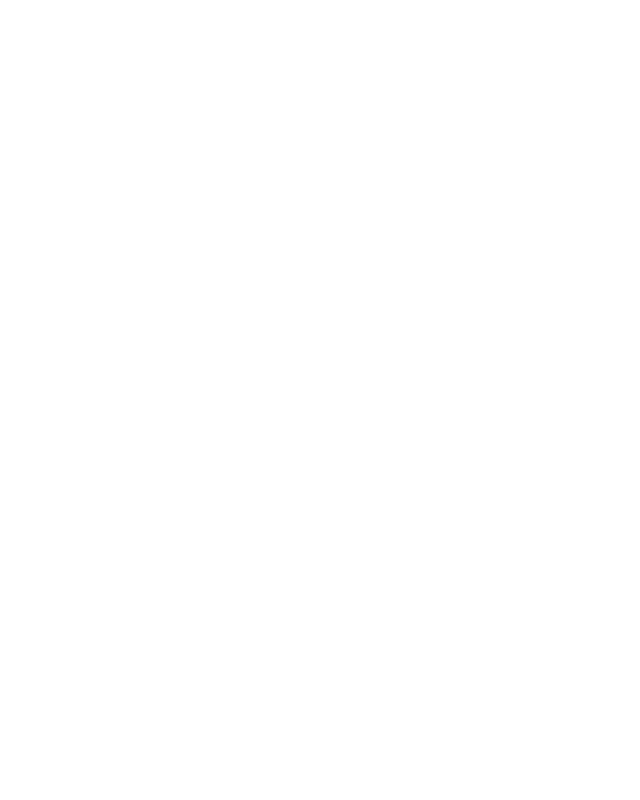
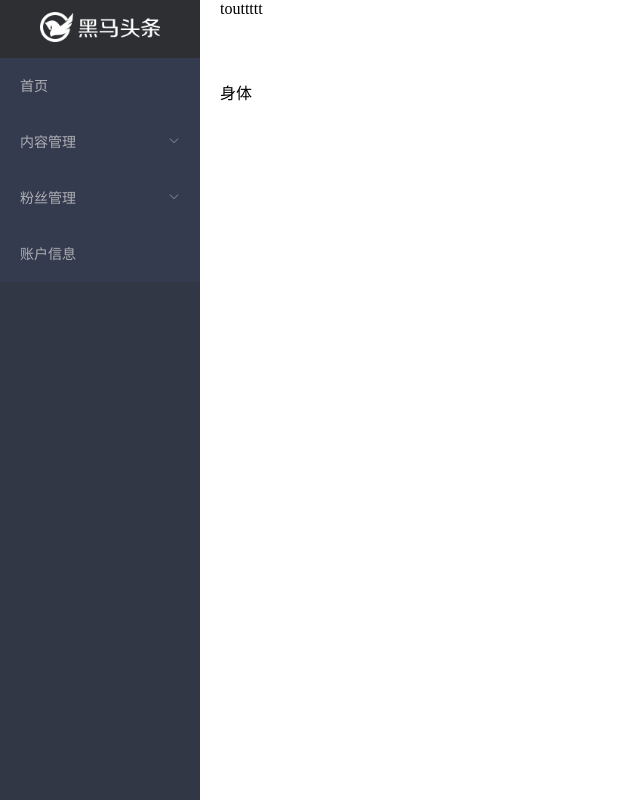
Before and after one commit to zangjuntong/heimatoutiao, a Vue app: page /#/home in a window 1280 px wide. Shown: the whole page, without its empty margins (0-640 px from the left). Built offline with nearby package versions, Linux system fonts and the light colour scheme.

Commit message:
左侧导航栏完成

```diff
--- /dev/null
+++ b/src/components/headers/heades.vue
@@ -0,0 +1,15 @@
+<template>
+  <div>
+    touttttt
+  </div>
+</template>
+
+<script>
+export default {
+
+}
+</script>
+
+<style>
+
+</style>
--- /dev/null
+++ b/src/components/home/rightsilde.vue
@@ -0,0 +1,65 @@
+<template>
+<div class="silde">
+  <div class="tu">
+    <img src="../../assets/img/logo_admin.png" alt="">
+  </div>
+  <el-menu background-color=" #353b4e" text-color="#adafb5" active-text-color="#ffd04b">
+    <el-menu-item>
+     <span slot="title">首页</span>
+    </el-menu-item>
+    <el-submenu index="1">
+       <template slot="title">
+          <span>内容管理</span>
+        </template>
+        <el-menu-item-group>
+          <el-menu-item>发布文章</el-menu-item>
+          <el-menu-item>内容列表</el-menu-item>
+          <el-menu-item>评论列表</el-menu-item>
+          <el-menu-item>素材管理</el-menu-item>
+        </el-menu-item-group>
+    </el-submenu>
+     <el-submenu index="2">
+       <template slot="title">
+          <span>粉丝管理</span>
+        </template>
+        <el-menu-item-group>
+          <el-menu-item>图文数据</el-menu-item>
+          <el-menu-item>粉丝概况</el-menu-item>
+          <el-menu-item>粉丝画像</el-menu-item>
+          <el-menu-item>粉丝列表</el-menu-item>
+        </el-menu-item-group>
+    </el-submenu>
+    <el-menu-item>
+     <span slot="title">账户信息</span>
+    </el-menu-item>
+  </el-menu>
+
+</div>
+
+</template>
+
+<script>
+export default {
+
+}
+</script>
+
+<style  lang='less' scoped>
+.silde {
+  height: 100vh;
+  background-color: #323745;
+  width: 200px;
+  .el-menu {
+    border-right: none
+  }
+  .tu {
+    background-color: #2e2f32;
+
+    text-align: center;
+  padding: 12px 0;
+    img {
+      height: 30px;
+    }
+  }
+}
+</style>
--- a/src/views/home/index.vue
+++ b/src/views/home/index.vue
@@ -1,12 +1,25 @@
 <template>
   <el-container>
-    <el-aside></el-aside>
+    <el-aside style="width:200px">
+      <silde-right></silde-right>
+    </el-aside>
+    <el-container>
+      <el-header>
+        <header-meau></header-meau>
+      </el-header>
+      <el-main>身体</el-main>
+    </el-container>
   </el-container>
 </template>
 
 <script>
+import silderht from '../../components/home/rightsilde'
+import headerr from '../../components/headers/heades'
 export default {
-
+  components: {
+    'silde-right': silderht,
+    'header-meau': headerr
+  }
 }
 </script>
 
```
